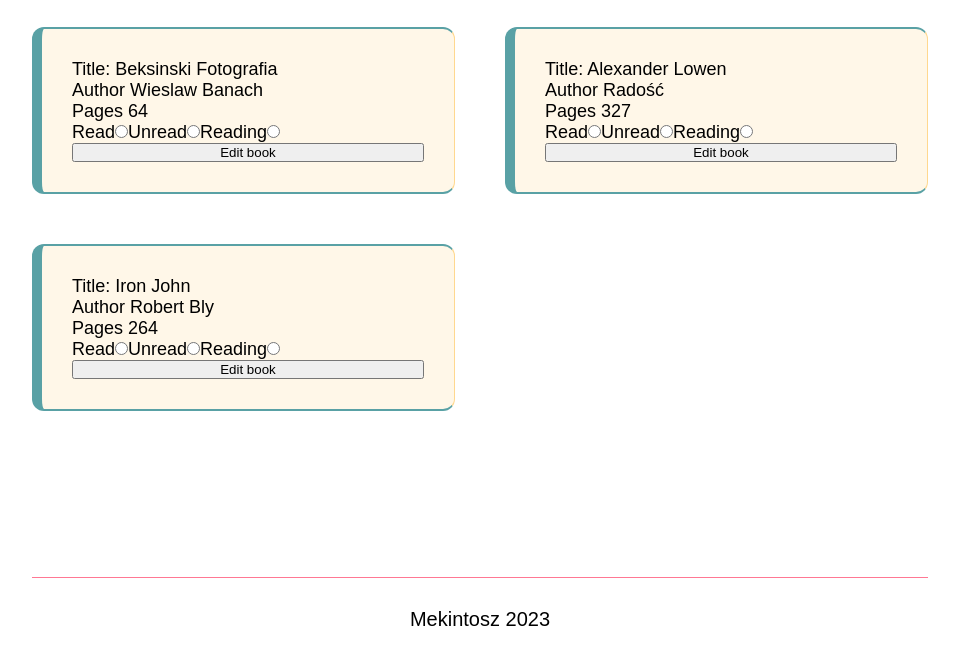
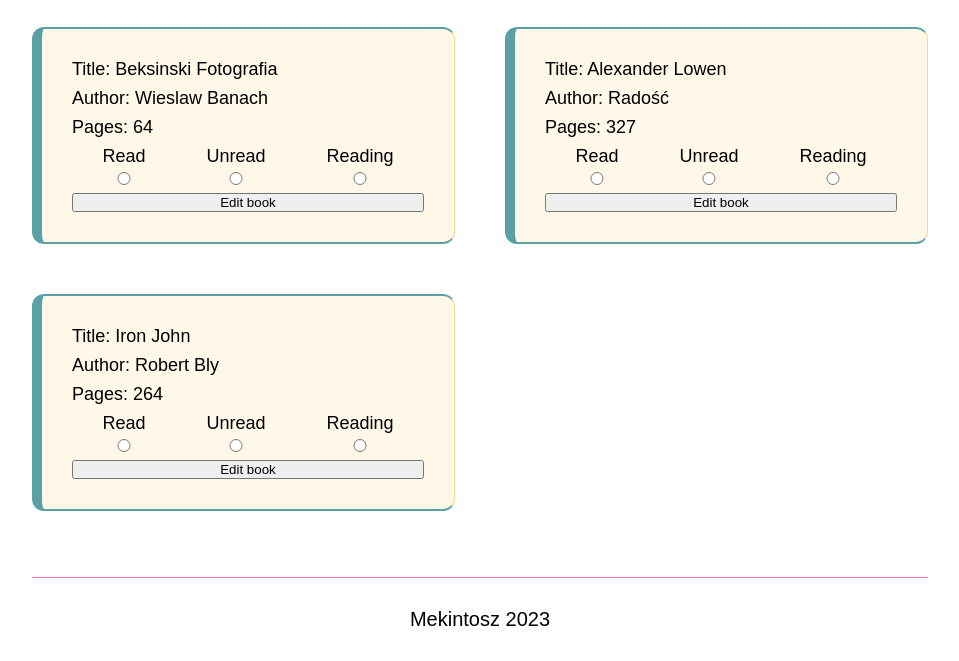
Before and after one commit to Mekintosz/library-project, a plain HTML site: page index.html in a window 1280 px wide. Shown: the part 139-800 px from the top of the page, without its empty margins (160-1119 px from the left). Drawn offline with Linux system fonts and the light colour scheme.

Commit message:
Card styling, function checkStatus

```diff
--- a/script.js
+++ b/script.js
@@ -4,6 +4,7 @@ function Book(title, author, pages) {
   this.title = title;
   this.author = author;
   this.pages = pages;
+  this.status = () => radioStatus();
 }
 
 function addBookToLibrary(book) {
@@ -26,22 +27,27 @@ function createLibraryCards() {
     card.setAttribute("class", "card")
 
     const title = document.createElement("p");
-    const titleText = document.createTextNode(`Title: ${book.title}`);
+    const titleText = document.createTextNode(`Title:   ${book.title}`);
     card.appendChild(title);
     title.appendChild(titleText);
 
     const author = document.createElement("p");
-    const authorText = document.createTextNode(`Author ${book.author}`);
+    const authorText = document.createTextNode(`Author:   ${book.author}`);
     card.appendChild(author);
     author.appendChild(authorText);
 
     const pages = document.createElement("p");
-    const pagesText = document.createTextNode(`Pages ${book.pages}`);
+    const pagesText = document.createTextNode(`Pages:   ${book.pages}`);
     card.appendChild(pages);
     pages.appendChild(pagesText);
 
+    const radioContainer = document.createElement('div');
+    card.appendChild(radioContainer);
+    radioContainer.setAttribute("class", "radio-container");
+
     const radioContainerRead = document.createElement('div');
-    card.appendChild(radioContainerRead);
+    radioContainer.appendChild(radioContainerRead);
+    radioContainerRead.setAttribute("class", "radio-div");
 
     const labelRead = document.createElement('label');
     labelRead.htmlFor = 'read';
@@ -53,12 +59,16 @@ function createLibraryCards() {
     radioRead.type = 'radio';
     radioRead.id = 'read';
     radioRead.value = 'read';
-    radioRead.name = "status";
+    radioRead.name = `${book.title}`;
     radioContainerRead.appendChild(radioRead);
+
+    const radioContainerUnRead = document.createElement('div');
+    radioContainer.appendChild(radioContainerUnRead);
+    radioContainerUnRead.setAttribute("class", "radio-div");
 
     const labelUnRead = document.createElement('label');
     labelUnRead.htmlFor = 'unread';
-    radioContainerRead.appendChild(labelUnRead);
+    radioContainerUnRead.appendChild(labelUnRead);
     const textL2 = document.createTextNode("Unread");
     labelUnRead.appendChild(textL2);
 
@@ -66,12 +76,16 @@ function createLibraryCards() {
     radioUnRead.type = 'radio';
     radioUnRead.id = 'unread';
     radioUnRead.value = 'unread';
-    radioUnRead.name = "status";
-    radioContainerRead.appendChild(radioUnRead);
+    radioUnRead.name = `${book.title}`;
+    radioContainerUnRead.appendChild(radioUnRead);
+
+    const radioContainerReading = document.createElement('div');
+    radioContainer.appendChild(radioContainerReading);
+    radioContainerReading.setAttribute("class", "radio-div");
 
     const labelReading = document.createElement('label')
     labelReading.htmlFor = 'reading';
-    radioContainerRead.appendChild(labelReading);
+    radioContainerReading.appendChild(labelReading);
     const textL3 = document.createTextNode("Reading");
     labelReading.appendChild(textL3);
 
@@ -79,8 +93,8 @@ function createLibraryCards() {
     radioReading.type = 'radio';
     radioReading.id = 'reading';
     radioReading.value = 'reading';
-    radioReading.name = "status";
-    radioContainerRead.appendChild(radioReading);
+    radioReading.name = `${book.title}`;
+    radioContainerReading.appendChild(radioReading);
 
     const editButton = document.createElement("button")
     editButton.innerText = "Edit book"
@@ -111,10 +125,10 @@ function addBookModal() {
 // const status = document.getElementsByName("status")
 // const title = document.getElementById("title")
 
-// function radioStatus() {
-//   let status = document.getElementsByName("status");
-//   let checkedRadio = Array.from(status).find(
-//     (radio) => radio.checked
-//   );
-//   alert("You have selected : " + checkedRadio.value);
-// };
+function radioStatus() {
+  let status = document.getElementsByName("status");
+  let checkedRadio = Array.from(status).find(
+    (radio) => radio.checked
+  );
+  return checkedRadio.value
+};
--- a/style.css
+++ b/style.css
@@ -39,6 +39,7 @@ body {
     border-left: 10px solid #59A1A5;
     border-top: 2px solid #59A1A5;
     border-bottom: 2px solid #59A1A5;
+    gap: 8px;
 }
 
 /* ---------------------header---------------- */
```
